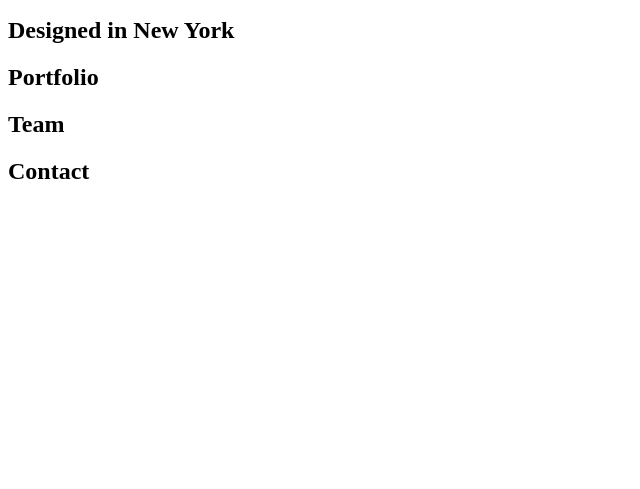
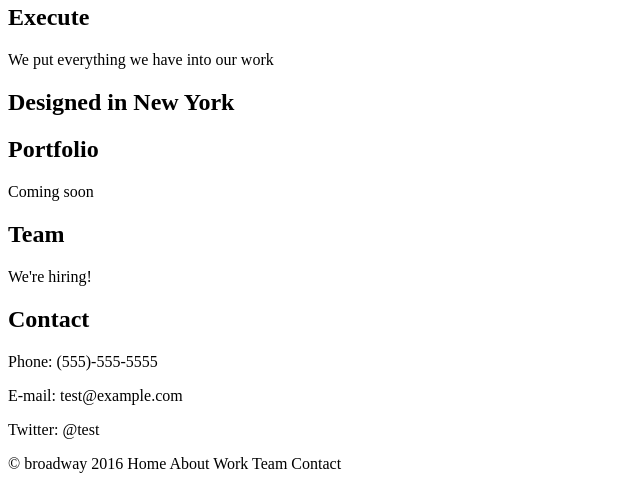
Before and after one commit to jronz/broadway, a plain HTML site: page index.html in a window 1280 px wide. Shown: the part 1315-1804 px from the top of the page, without its empty margins (0-640 px from the left). Before the commit the page ends 1520 px from the top, so only its background shows below. Drawn offline with Linux system fonts and the light colour scheme.

Commit message:
All html text added, no CSS yet

```diff
--- a/index.html
+++ b/index.html
@@ -23,10 +23,18 @@
 <img src="https://s3.amazonaws.com/codecademy-content/programs/freelance-one/broadway/images/understand.svg" alt="cannot show image">
 
 <h2>Understand</h2>
+<p>We study our projects inside and out.</p>
 <img src="https://s3.amazonaws.com/codecademy-content/programs/freelance-one/broadway/images/execute.svg" alt="Cannot show image">
 
 <h2> Execute</h2>
+<p>We put everything we have into our work</p>
 <h2> Designed in New York</h2>
 <h2>Portfolio</h2>
+<p>Coming soon</p>
 <h2>Team</h2>
+<p>We're hiring!</p>
 <h2>Contact</h2>
+<p>Phone: (555)-555-5555</p>
+<p>E-mail: test@example.com</p>
+<p>Twitter: @test</p>
+<p>© broadway 2016 Home About Work Team Contact</p>
```
